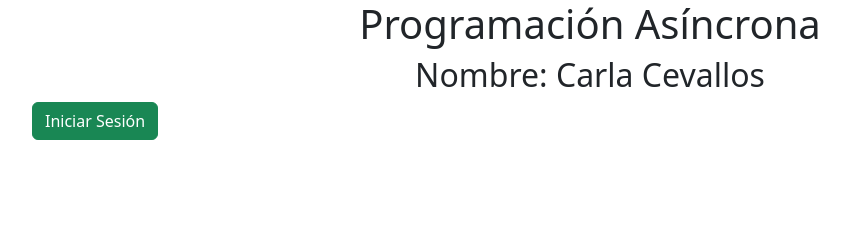
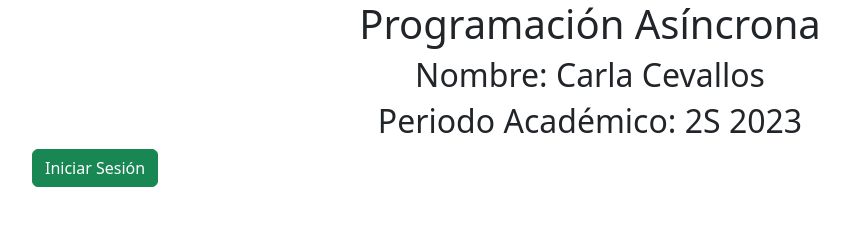
Before and after one commit to CarlaCevallos2023/GitHubRep, a plain HTML site: page index.html in a window 1280 px wide. Shown: the whole page, without its empty margins (50-899 px from the left). Drawn offline with nearby package versions, Linux system fonts and the light colour scheme.

Commit message:
modificacion de commit

```diff
--- a/index.html
+++ b/index.html
@@ -10,6 +10,7 @@
     <div class="container">
         <h1 class="text-center">Programación Asíncrona</h1>
         <h2 class="text-center">Nombre: Carla Cevallos</h2>
+        <h2 class="text-center">Periodo Académico: 2S 2023</h2>
         <button type="button" class="btn btn-success" onclick="login(2023,'2023')">Iniciar Sesión</button>
     </div>
 
```
